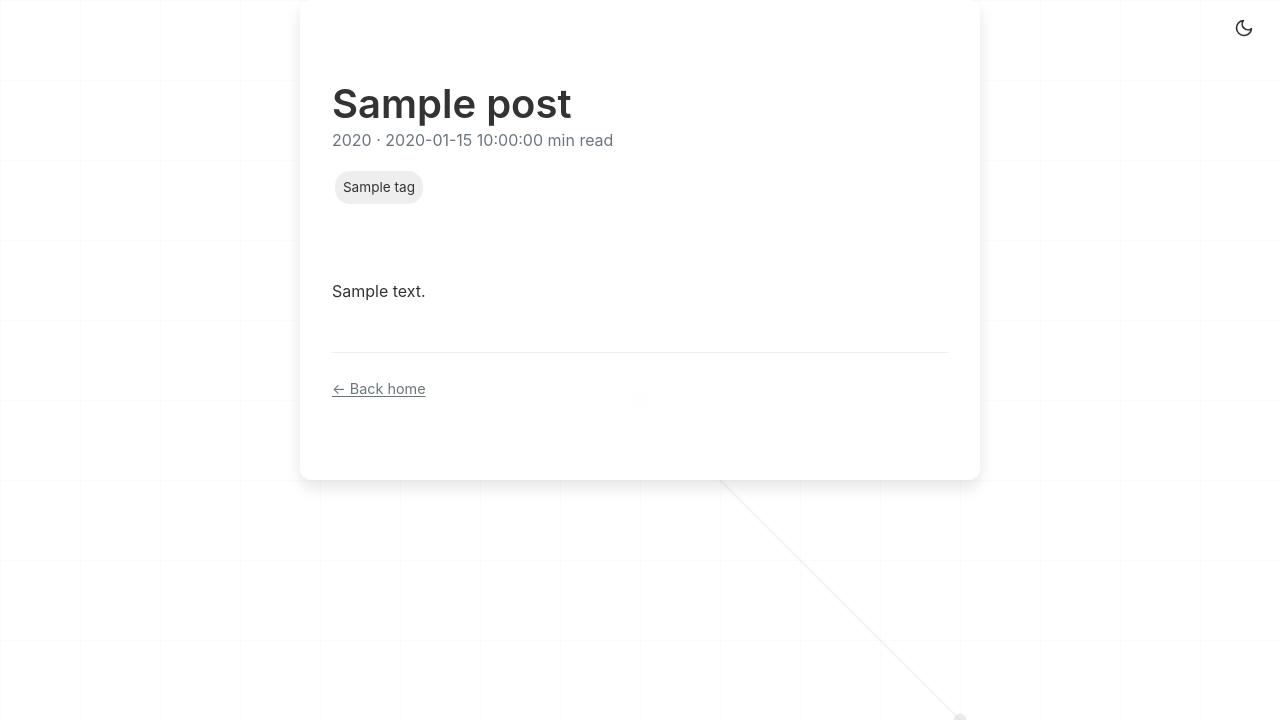
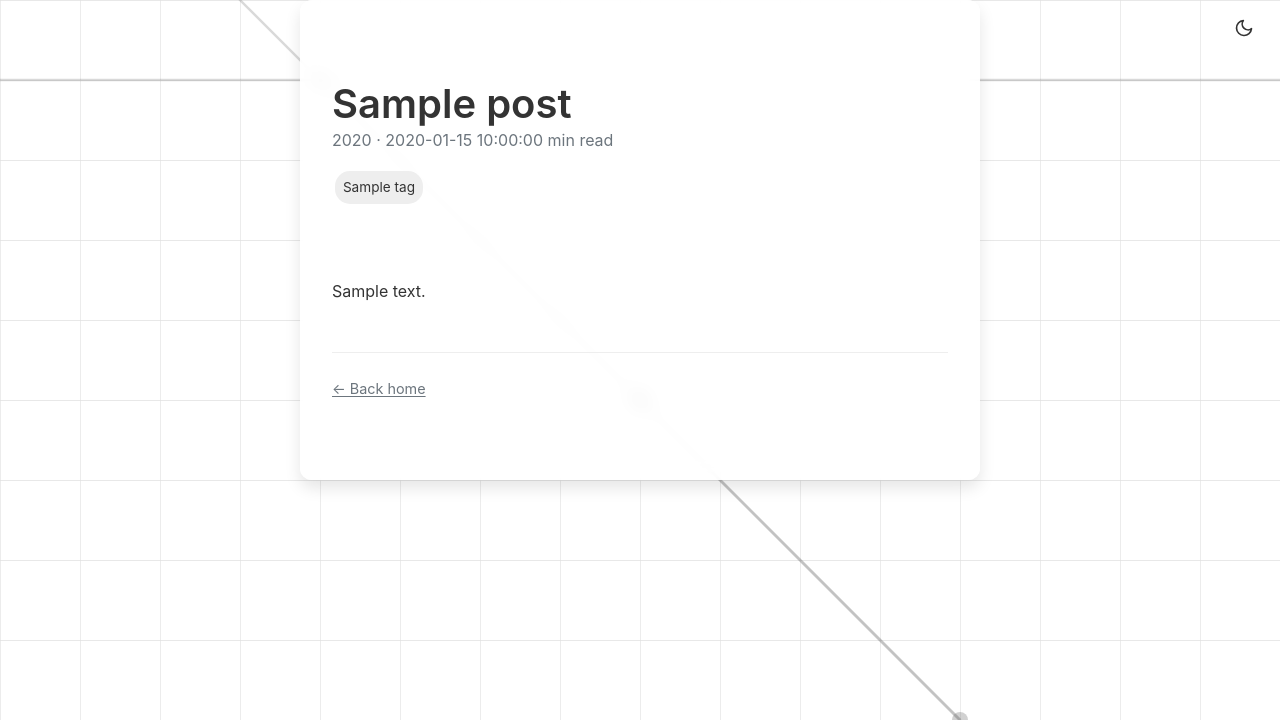
Before and after one commit to AnthonyBuildsOnBase/personalsite, a Flask app: template templates/post.html in a window 1280 px wide. Shown: the top 720 px of the page. Run offline with Flask 3, Linux system fonts and the light colour scheme; the template is opened without the code that fills it: most values are stand-ins (such as "Sample title", 1, 10 or a date in 2020).

Commit message:
Agent query: Is the mechanical pattern background now more visible while still maintaining good readability?
Enhance mechanical pattern animation: increased opacity, adjusted line widths, durations, and animation timing.

Screenshot: https://storage.googleapis.com/screenshot-production-us-central1/3c5736a1-8f89-4729-8f63-9b4bd9a5496e/23442378-bcfc-4aee-8690-b348a4ed79d6.jpg

```diff
--- a/static/css/style.css
+++ b/static/css/style.css
@@ -47,7 +47,7 @@ body::before {
     background-position: center;
     background-size: cover;
     z-index: -1;
-    opacity: 0.4;
+    opacity: 0.6;
     transition: opacity 0.3s;
 }
 
```
Also changed, not shown: static/css/mechanical-pattern.svg.
